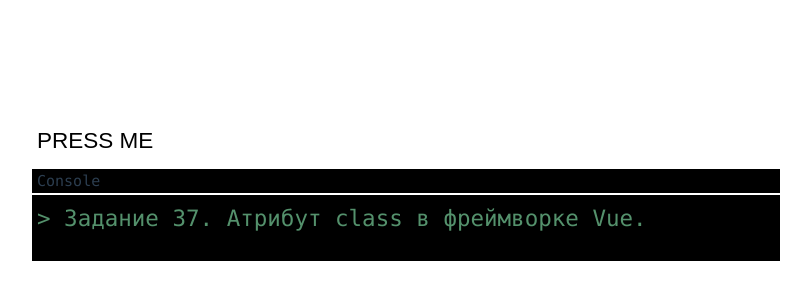
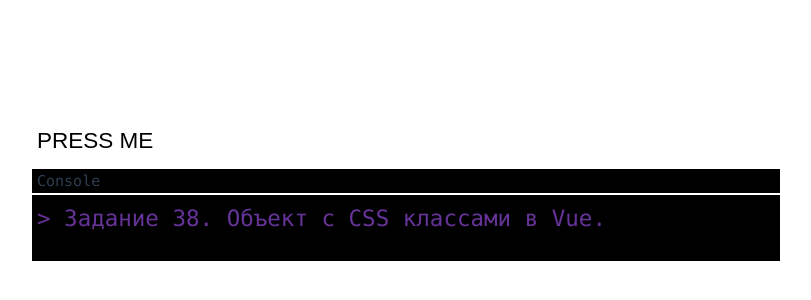
Before and after one commit to GanievIbraim/Vue3_base, a Vue app: page / in a window 1280 px wide. Shown: the part 58-358 px from the top of the page, without its empty margins (234-1045 px from the left). Built offline with nearby package versions, Linux system fonts and the light colour scheme.

Commit message:
An object with CSS classes

```diff
--- a/src/App.vue
+++ b/src/App.vue
@@ -7,7 +7,7 @@
   </div>
 
   <div id='cmd'>
-    <p :class="cssClasses">> Задание 37. Атрибут class в фреймворке Vue.</p>
+    <p :class="obj">> Задание 38. Объект с CSS классами в Vue.</p>
   </div>
 
 </template>
@@ -16,7 +16,10 @@
 export default {
 	data() {
 	  return {
-      cssClasses: "txt",
+      obj: {
+			  done: true,
+			  selected:  false,
+		  },
 	  }
   },
 
@@ -27,9 +30,12 @@ export default {
 </script>
 
 <style>
-  .txt{
+  .done{
     font-family: Consolas;
     font-size: 1.5em;
+    color: rebeccapurple;
+  }
+  .selected{
     color: #54916c;
-}
+  }
 </style>
```
